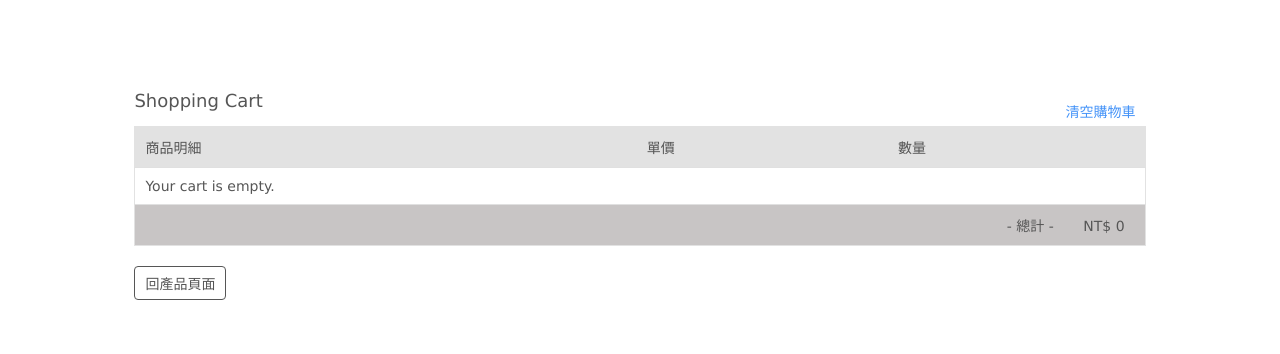
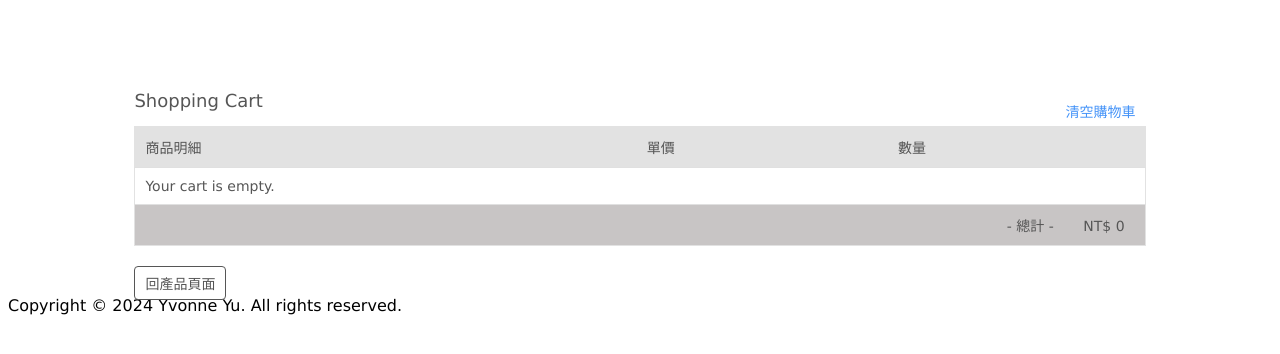
Before and after one commit to YvonYu/ShoppingCart_simple, a Flask app: page /cart in a window 1280 px wide. Shown: the top 354 px of the page. Run offline with Flask 3, Linux system fonts and the light colour scheme; data that the repository does not hold is empty.

Commit message:
Update templates/cart.html--add footer

```diff
--- a/templates/cart.html
+++ b/templates/cart.html
@@ -57,9 +57,8 @@
         <a href="{{ url_for('clear_cart') }}" class="clear-cart-button">清空購物車</a>
         <a href="{{ url_for('index') }}" class="back-button">回產品頁面</a>
     </div>
-
-
-
-
+    <div class="footer">
+        <p>Copyright © 2024 Yvonne Yu. All rights reserved.</p>
+    </div>
 </body>
 </html>
```
